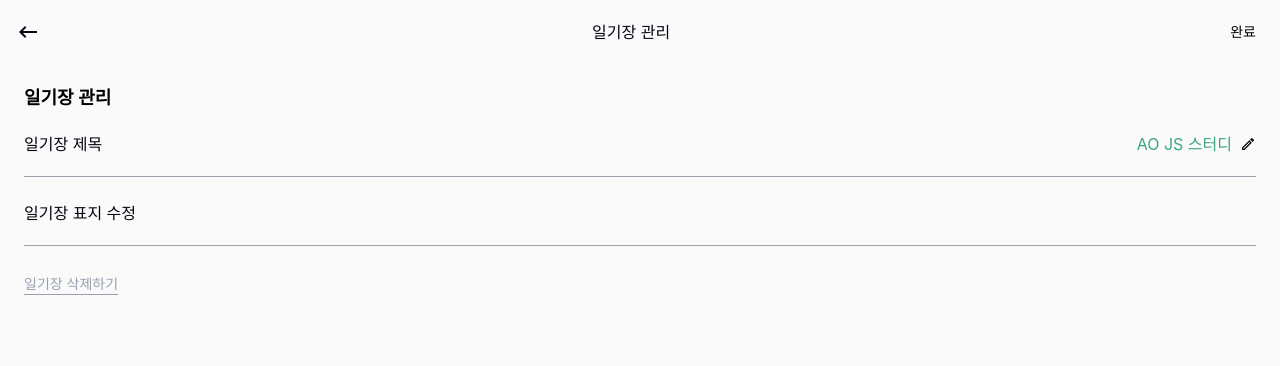
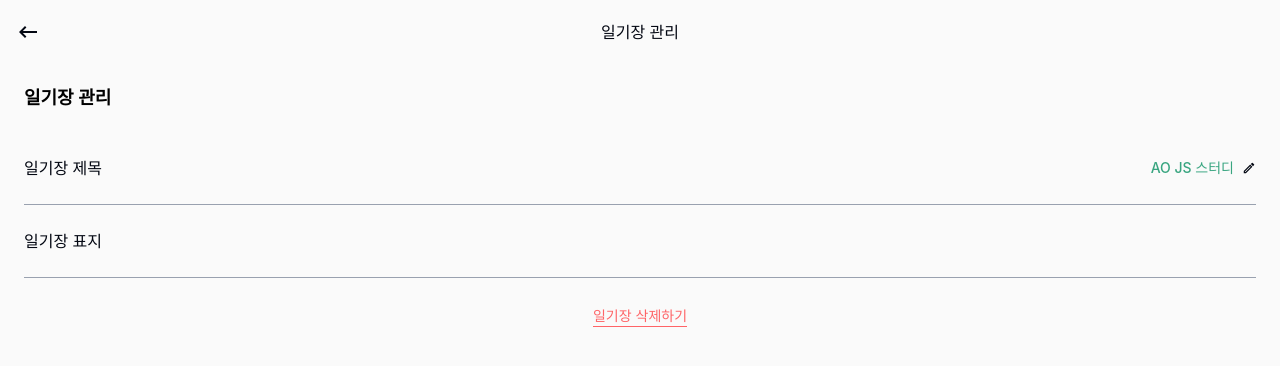
Before and after one commit to Capstone-Memoria/Memoria-Front, a React (Vite) app: page /diary/1/manage in a window 1280 px wide. Shown: the top 366 px of the page. Built offline with nearby package versions, Linux system fonts and the light colour scheme; sample sign-in values are in the browser's storage; a web font is replaced by a local one.

Commit message:
feat: Accordion 컴포넌트 추가 및 일기장 관리 페이지에 통합

```diff
--- a/package.json
+++ b/package.json
@@ -12,6 +12,7 @@
     "build-storybook": "storybook build"
   },
   "dependencies": {
+    "@radix-ui/react-accordion": "^1.2.4",
     "@radix-ui/react-dialog": "^1.1.7",
     "@radix-ui/react-popover": "^1.1.7",
     "@tailwindcss/vite": "^4.1.3",
--- /dev/null
+++ b/src/components/ui/accordion.tsx
@@ -0,0 +1,64 @@
+import * as AccordionPrimitive from "@radix-ui/react-accordion";
+import * as React from "react";
+
+import { cn } from "@/lib/utils";
+
+function Accordion({
+  ...props
+}: React.ComponentProps<typeof AccordionPrimitive.Root>) {
+  return <AccordionPrimitive.Root data-slot={"accordion"} {...props} />;
+}
+
+function AccordionItem({
+  className,
+  ...props
+}: React.ComponentProps<typeof AccordionPrimitive.Item>) {
+  return (
+    <AccordionPrimitive.Item
+      data-slot={"accordion-item"}
+      className={cn("border-b border-gray-400", className)}
+      {...props}
+    />
+  );
+}
+
+function AccordionTrigger({
+  className,
+  children,
+  ...props
+}: React.ComponentProps<typeof AccordionPrimitive.Trigger>) {
+  return (
+    <AccordionPrimitive.Header className={"flex"}>
+      <AccordionPrimitive.Trigger
+        data-slot={"accordion-trigger"}
+        className={cn(
+          "focus-visible:border-ring focus-visible:ring-ring/50 flex flex-1 items-start justify-between gap-4 rounded-md py-6 text-left text-sm font-medium transition-all outline-none hover:underline focus-visible:ring-[3px] disabled:pointer-events-none disabled:opacity-50 [&[data-state=open]>svg]:rotate-180 ",
+          className
+        )}
+        {...props}
+      >
+        {children}
+      </AccordionPrimitive.Trigger>
+    </AccordionPrimitive.Header>
+  );
+}
+
+function AccordionContent({
+  className,
+  children,
+  ...props
+}: React.ComponentProps<typeof AccordionPrimitive.Content>) {
+  return (
+    <AccordionPrimitive.Content
+      data-slot={"accordion-content"}
+      className={
+        "data-[state=closed]:animate-accordion-up data-[state=open]:animate-accordion-down overflow-hidden text-sm"
+      }
+      {...props}
+    >
+      <div className={cn("pt-0 pb-4", className)}>{children}</div>
+    </AccordionPrimitive.Content>
+  );
+}
+
+export { Accordion, AccordionContent, AccordionItem, AccordionTrigger };
--- /dev/null
+++ b/src/features/diary/components/EditDiaryCoverPanel.tsx
@@ -0,0 +1,50 @@
+import Button from "@/components/base/Button";
+import DiaryCoverCarousel from "@/components/diary/DiaryCoverCarousel";
+import { HTMLAttributes } from "react";
+
+interface EditDiaryCoverPanelProps extends HTMLAttributes<HTMLDivElement> {
+}
+
+const EditDiaryCoverPanel: React.FC<EditDiaryCoverPanelProps> = ({
+  ...props
+}) => {
+  return (
+    <div {...props}>
+      <div className={"mt-2 px-6"}>
+        <p className={"text-sm font-normal"}>
+          일기장 커버 스타일을 다시 선택해주세요.
+        </p>
+        <DiaryCoverCarousel className={"w-fit h-full py-8"} />
+      </div>
+      <div className={"flex gap-8 justify-center mt-5"}>
+        <Button
+          size={"sm"}
+          className={"w-36 rounded-sm bg-gray-200"}
+          variant={"secondary"}
+        >
+          AI로 배경사진 만들기
+        </Button>
+        <Button
+          size={"sm"}
+          className={"w-36 rounded-sm bg-gray-200"}
+          variant={"secondary"}
+        >
+          사진 업로드
+        </Button>
+      </div>
+      <div className={"flex justify-center gap-2 my-6"}>
+        <Button
+          className={"px-3 rounded-md bg-gray-200 text-black"}
+          size={"sm"}
+        >
+          취소
+        </Button>
+        <Button className={"px-3 rounded-md"} size={"sm"}>
+          저장
+        </Button>
+      </div>
+    </div>
+  );
+};
+
+export default EditDiaryCoverPanel;
--- /dev/null
+++ b/src/features/diary/components/EditDiaryTitlePanel.tsx
@@ -0,0 +1,52 @@
+import Button from "@/components/base/Button";
+import Input from "@/components/base/Input";
+import React, { HTMLAttributes } from "react";
+
+interface EditDiaryTitlePanelProps extends HTMLAttributes<HTMLDivElement> {
+  title: string;
+  setTitle: (title: string) => void;
+}
+
+const EditDiaryTitlePanel: React.FC<EditDiaryTitlePanelProps> = ({
+  title,
+  setTitle,
+}) => {
+  const [isFormValid, setIsFormValid] = React.useState(true);
+
+  React.useEffect(() => {
+    setIsFormValid(title.trim().length > 0);
+  }, [title]);
+
+  return (
+    <div>
+      <Input
+        className={"w-full text-sm"}
+        variant={"white"}
+        placeholder={"일기장 제목을 입력하세요"}
+        label={"일기장 제목을 입력해주세요."}
+        labelClassName={"text-black mb-2 text-sm"}
+        value={title}
+        onChange={(e) => setTitle(e.target.value)}
+      />
+      {/* error message */}
+      {!isFormValid && (
+        <div className={"text-red-500 text-xs mt-1"}>제목을 입력해주세요.</div>
+      )}
+      {/* 저장 및 취소 버튼 */}
+      {/* input에 아무것도 입력 안하면 저장 안되게 */}
+      <div className={"flex justify-end gap-2 my-3"}>
+        <Button
+          className={"px-3 rounded-md bg-gray-200 text-black"}
+          size={"sm"}
+        >
+          취소
+        </Button>
+        <Button className={"px-3 rounded-md"} size={"sm"}>
+          저장
+        </Button>
+      </div>
+    </div>
+  );
+};
+
+export default EditDiaryTitlePanel;
--- a/src/features/diary/pages/ManageDiaryPage.tsx
+++ b/src/features/diary/pages/ManageDiaryPage.tsx
@@ -1,13 +1,19 @@
 import Button from "@/components/base/Button";
-import Input from "@/components/base/Input";
-import DiaryCoverCarousel from "@/components/diary/DiaryCoverCarousel";
 import Page from "@/components/page/Page";
-import { useEffect, useState } from "react";
+import {
+  Accordion,
+  AccordionContent,
+  AccordionItem,
+  AccordionTrigger,
+} from "@/components/ui/accordion";
+import { useState } from "react";
 import {
   MdOutlineKeyboardBackspace,
   MdOutlineModeEditOutline,
 } from "react-icons/md";
 import { useNavigate } from "react-router-dom";
+import EditDiaryCoverPanel from "../components/EditDiaryCoverPanel";
+import EditDiaryTitlePanel from "../components/EditDiaryTitlePanel";
 
 const ManageDiaryPage = () => {
   const navigate = useNavigate();
@@ -19,29 +25,6 @@ const ManageDiaryPage = () => {
     coverColor: "#4ade80", // 기존 표지 색상 (초록색)
   });
 
-  const [isFormValid, setIsFormValid] = useState(true);
-
-  // "title" 또는 "cover" 편집 섹션이 열리도록 관리
-  const [openSection, setOpenSection] = useState<"title" | "cover" | null>(
-    null
-  );
-
-  const [selectedPresetIndex, setSelectedPresetIndex] = useState(0);
-
-  // 입력값 변경 핸들러 (일기장 제목)
-  const handleTitleChange = (e: React.ChangeEvent<HTMLInputElement>) => {
-    setDiaryData({
-      ...diaryData,
-      title: e.target.value,
-    });
-    // 제목 편집 폼은 이미 열려 있으므로 따로 openSection 처리하지 않아도 됨
-  };
-
-  // 폼 유효성 검사
-  useEffect(() => {
-    setIsFormValid(diaryData.title.trim().length > 0);
-  }, [diaryData.title]);
-
   // 삭제 핸들러
   const handleDelete = () => {
     // API 호출 로직이 여기에 들어갈 예정
@@ -52,187 +35,70 @@ const ManageDiaryPage = () => {
 
   // 저장 핸들러
   const handleSave = () => {
-    if (!isFormValid) return;
     // API 호출 로직이 여기에 들어갈 예정
     console.log("일기장 정보 수정:", diaryData);
     // 성공 후 이전 페이지로 이동
     navigate(-1);
   };
 
-  const handleTitleSubmit = () => {
-    // 제목 저장 로직
-    if (!isFormValid) return;
-    setOpenSection(null);
-  };
-
-  const handlePresetSelect = (index: number) => {
-    setSelectedPresetIndex(index);
-  };
-
-  const handleCoverSubmit = () => {
-    // 표지 색상 저장 로직
+  const handleTitleChange = (title: string) => {
     setDiaryData((prev) => ({
       ...prev,
+      title,
     }));
-    setOpenSection(null);
   };
 
   return (
     <Page.Container>
-      <Page.Header>
+      <Page.Header className={"grid grid-cols-3 items-center"}>
         <div className={"text-2xl"}>
           <MdOutlineKeyboardBackspace onClick={() => navigate(-1)} />
         </div>
-        <div>일기장 관리</div>
-        <Button variant={"text"} size={"sm"} onClick={handleSave}>
-          완료
-        </Button>
+        <div className={"flex justify-center"}>일기장 관리</div>
+        <div />
       </Page.Header>
       <Page.Content className={"px-6 py-4"}>
         <h2 className={"text-black text-lg font-semibold pt-5"}>일기장 관리</h2>
 
-        {/* 일기장 제목 수정 섹션 */}
-        <div className={"flex flex-col gap-3"}>
-          <div
-            className={
-              "flex justify-between items-center border-b border-gray-400 pb-5"
-            }
-          >
-            <div className={"text-base"}>일기장 제목</div>
-            <div className={"flex items-center gap-2"}>
-              <div className={"text-gray-5"}>{diaryData.title}</div>
-              <MdOutlineModeEditOutline
-                className={"cursor-pointer"}
-                onClick={() =>
-                  setOpenSection((prev) => (prev === "title" ? null : "title"))
-                }
+        <Accordion type={"single"} collapsible>
+          {/* 일기장 제목 */}
+          <AccordionItem value={"edit-title"}>
+            <AccordionTrigger className={"flex justify-between items-center"}>
+              <div className={"text-base"}>일기장 제목</div>
+              <div className={"flex items-center gap-2"}>
+                <div className={"text-gray-5"}>{diaryData.title}</div>
+                <MdOutlineModeEditOutline />
+              </div>
+            </AccordionTrigger>
+            <AccordionContent>
+              <EditDiaryTitlePanel
+                title={diaryData.title}
+                setTitle={handleTitleChange}
               />
-            </div>
-          </div>
-          {/* 편집 폼: 슬라이드 애니메이션 효과 적용 */}
-          <div
-            className={`transition-all duration-300 ease-in-out overflow-hidden ${
-              openSection === "title"
-                ? "max-h-40 opacity-100 mt-4"
-                : "max-h-0 opacity-0"
-            }`}
-          >
-            <Input
-              className={"w-full text-sm"}
-              variant={"white"}
-              placeholder={"일기장 제목을 입력하세요"}
-              label={"일기장 제목을 입력해주세요."}
-              labelClassName={"text-black mb-2 text-sm"}
-              value={diaryData.title}
-              onChange={handleTitleChange}
-            />
-            {/* error message */}
-            {!isFormValid && (
-              <div className={"text-red-500 text-xs mt-1"}>
-                제목을 입력해주세요.
-              </div>
-            )}
-            {/* 저장 및 취소 버튼 */}
-            {/* input에 아무것도 입력 안하면 저장 안되게 */}
-            <div className={"flex justify-end gap-2 my-3"}>
-              <Button
-                onClick={() => {
-                  setOpenSection(null);
-                }}
-                className={"px-3 rounded-md bg-gray-200 text-black"}
-                size={"sm"}
-              >
-                취소
-              </Button>
-              <Button
-                onClick={handleTitleSubmit}
-                className={"px-3 rounded-md"}
-                size={"sm"}
-              >
-                저장
-              </Button>
-            </div>
-          </div>
-          <div
-            className={
-              "flex justify-between items-center border-b border-gray-400 pb-5"
-            }
-          >
-            <div
-              className={"text-base"}
-              onClick={() =>
-                setOpenSection((prev) => (prev === "cover" ? null : "cover"))
-              }
-            >
-              일기장 표지 수정
-            </div>
-          </div>
-          {/* 편집 중일 때: 색상 선택 그리드 (슬라이드 애니메이션 적용) */}
-        </div>
-      </Page.Content>
-      <div className={"pb-20"}>
-        <div
-          className={`transition-all duration-300 ease-in-out overflow-hidden ${
-            openSection === "cover"
-              ? "max-h-fit opacity-100 mt-4 mb-20"
-              : "max-h-0 opacity-0"
-          }`}
-        >
-          <div className={"mt-2 px-6"}>
-            <p className={"text-sm font-normal"}>
-              일기장 커버 스타일을 다시 선택해주세요.
-            </p>
-            <DiaryCoverCarousel
-              className={"w-fit h-full py-8"}
-              onSelect={handlePresetSelect}
-            />
-          </div>
-          <div className={"flex gap-8 justify-center mt-5"}>
-            <Button
-              size={"sm"}
-              className={"w-36 rounded-sm bg-gray-200"}
-              variant={"secondary"}
-            >
-              AI로 배경사진 만들기
-            </Button>
-            <Button
-              size={"sm"}
-              className={"w-36 rounded-sm bg-gray-200"}
-              variant={"secondary"}
-            >
-              사진 업로드
-            </Button>
-          </div>
-          <div className={"flex justify-center gap-2 my-6"}>
-            <Button
-              onClick={() => {
-                setOpenSection(null);
-              }}
-              className={"px-3 rounded-md bg-gray-200 text-black"}
-              size={"sm"}
-            >
-              취소
-            </Button>
-            <Button
-              onClick={handleCoverSubmit}
-              className={"px-3 rounded-md"}
-              size={"sm"}
-            >
-              저장
-            </Button>
-          </div>
-        </div>
-        <div className={"flex justify-between items-center pt-3 px-6"}>
+            </AccordionContent>
+          </AccordionItem>
+
+          {/*  일기장 표지 */}
+          <AccordionItem value={"edit-cover"}>
+            <AccordionTrigger className={"flex justify-between items-center"}>
+              <div className={"text-base"}>일기장 표지</div>
+            </AccordionTrigger>
+            <AccordionContent>
+              <EditDiaryCoverPanel />
+            </AccordionContent>
+          </AccordionItem>
+        </Accordion>
+
+        <div className={"flex justify-center my-2"}>
           <Button
             variant={"text"}
             onClick={handleDelete}
-            disabled={!isFormValid}
-            className={"p-0 text-sm text-gray-400 border-b border-b-gray-400"}
+            className={"p-0 text-sm text-red-400 border-b border-b-red-400"}
           >
             일기장 삭제하기
           </Button>
         </div>
-      </div>
+      </Page.Content>
     </Page.Container>
   );
 };
```
Also changed, not shown: src/index.css (+7 -0 lines), 1 other file (tests, documents, lock files or other folders).
